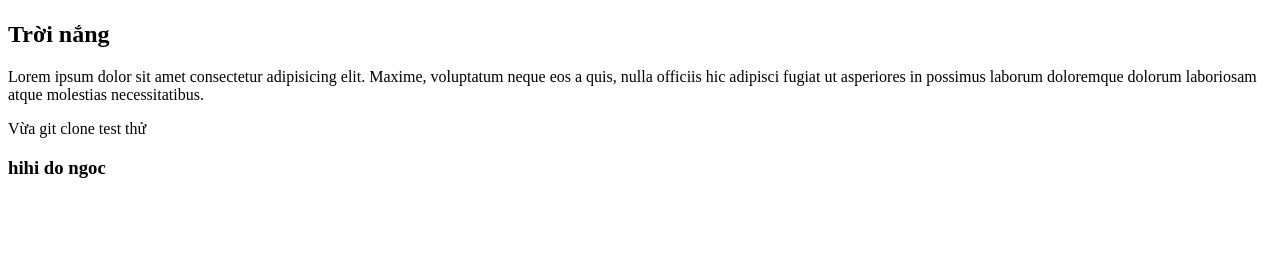
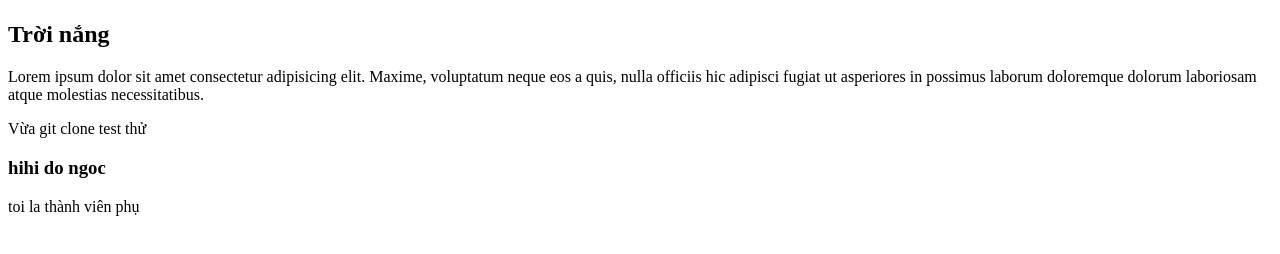
Before and after one commit to Phamngocduc29/bc52_porfolio, a plain HTML site: page index.html in a window 1280 px wide. Drawn offline with Linux system fonts and the light colour scheme.

Commit message:
toi la phu 1

```diff
--- a/index.html
+++ b/index.html
@@ -12,5 +12,6 @@
     <p>Lorem ipsum dolor sit amet consectetur adipisicing elit. Maxime, voluptatum neque eos a quis, nulla officiis hic adipisci fugiat ut asperiores in possimus laborum doloremque dolorum laboriosam atque molestias necessitatibus.</p>
     <p>Vừa git clone test thử</p>
     <h3>hihi do ngoc</h3>
+    <p>toi la thành viên phụ</p>
 </body>
 </html>
```
